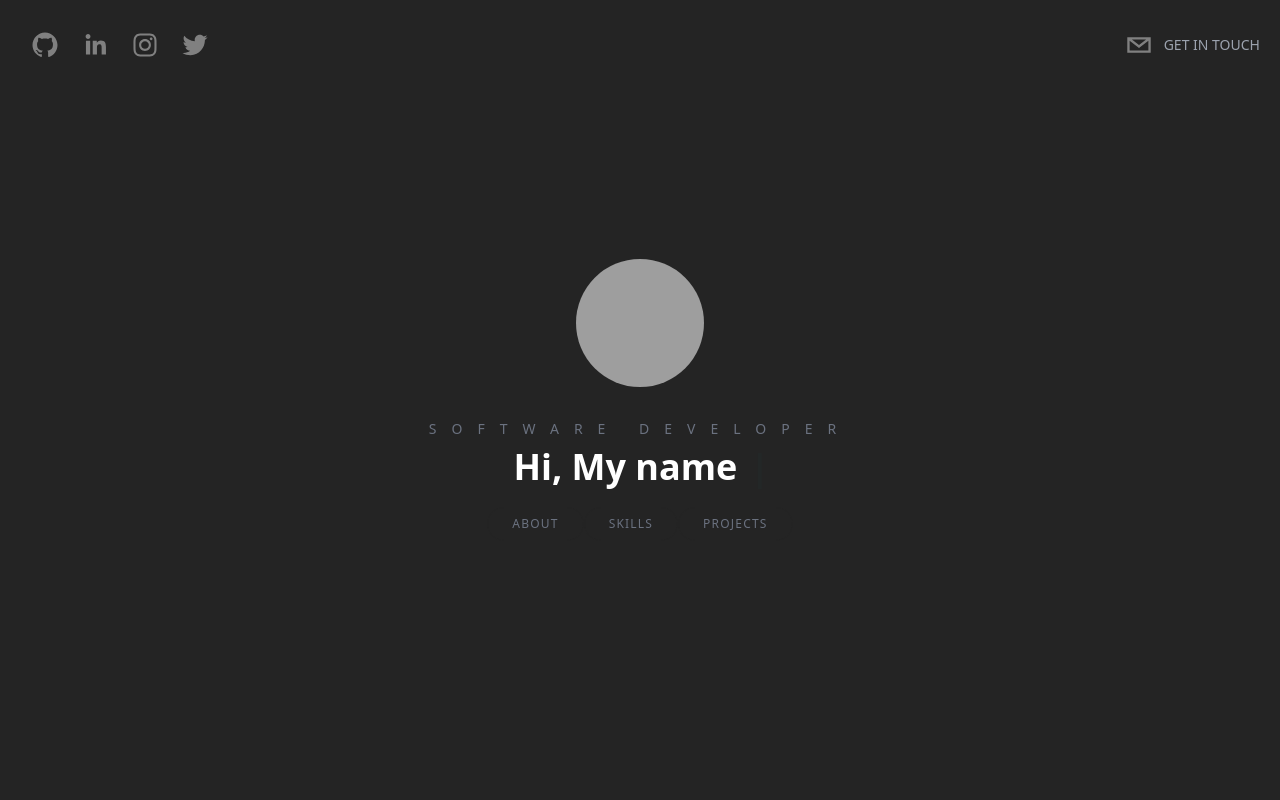
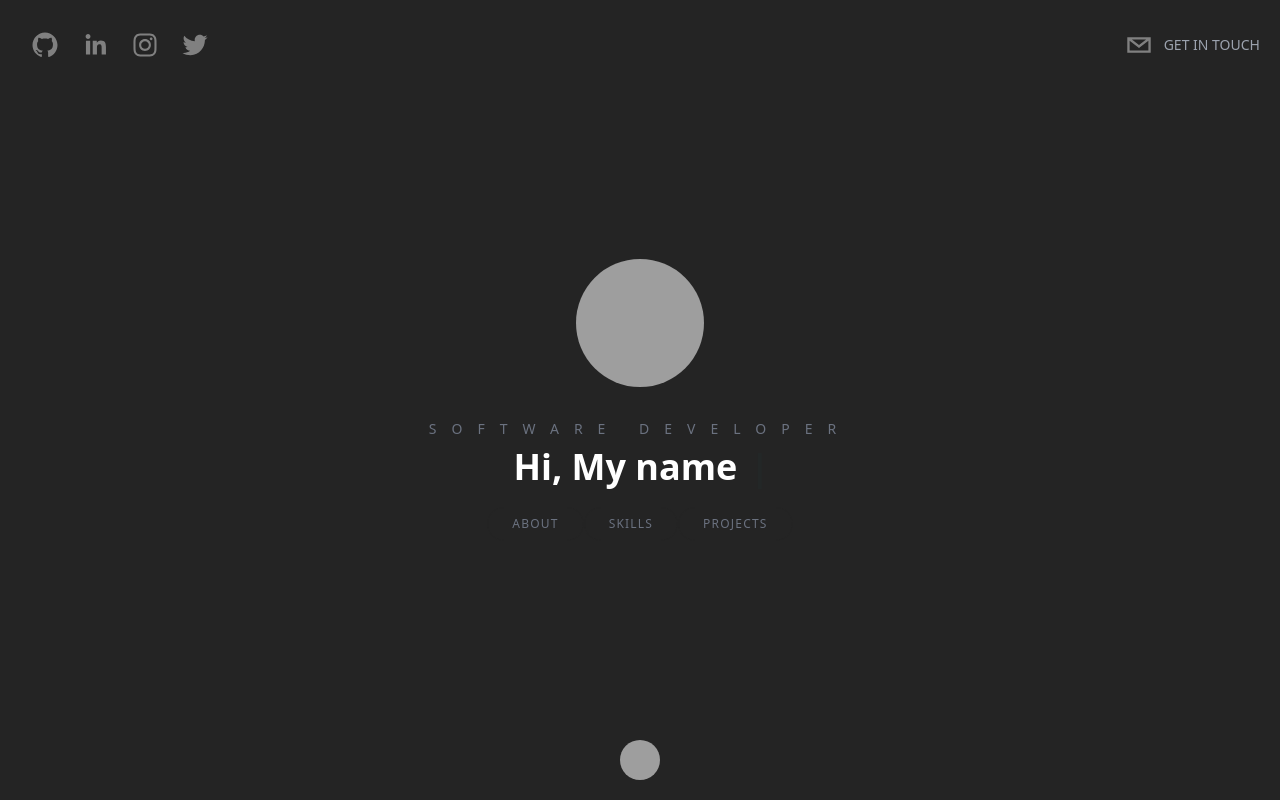
Before and after one commit to AbhinavSalgania/abhinav-portfolio, a Next.js app: page / in a window 1280 px wide. Built offline with nearby package versions, Linux system fonts and the light colour scheme; grey boxes are pictures that could not be loaded.

Commit message:
add Home button in footer

```diff
--- a/src/components/Header.tsx
+++ b/src/components/Header.tsx
@@ -1,6 +1,7 @@
 import React from 'react'
 import { SocialIcon } from 'react-social-icons'
 import {motion} from 'framer-motion'
+import Link from 'next/link'
 
 type Props = {}
 
@@ -49,6 +50,7 @@ const Header = (props: Props) => {
             />
         </motion.div>
 
+
             <motion.div
             initial={{
                 x: 500,
@@ -70,7 +72,9 @@ const Header = (props: Props) => {
                 fgColor='gray'
                 bgColor='transparent'
                 />
-            <p className="uppercase hidden md:inline-flex text-sm text-gray-400"> Get in touch</p>
+                <p className="uppercase hidden md:inline-flex text-sm text-gray-400">
+                Get in touch
+                </p>
             </motion.div>
 
     </header>
--- a/src/components/Projects.tsx
+++ b/src/components/Projects.tsx
@@ -18,7 +18,7 @@ function Projects({}: Props) {
 
         <div className='relative w-full flex overflow-x-scroll overflow-y-hidden snap-x snap-mandatory z-20 scrollbar scrollbar-track-gray-400/20 scrollbar-thumb-[cyan]/80'>
             {projects.map((project, i) => (
-                <div className='w-screen flex-shrink-0 snap-center flex flex-col space-y-5 items-center justify-center p-20 md:p-44 h-screen'>
+                <div key={i} className='w-screen flex-shrink-0 snap-center flex flex-col space-y-5 items-center justify-center p-20 md:p-44 h-screen'>
                     <motion.img
                     initial={{
                         y:-300,
@@ -27,7 +27,7 @@ function Projects({}: Props) {
                     transition={{ duration: 1.2 }}
                     whileInView={{ opacity: 1, y: 0 }}
                     viewport={{once: true}}
-                    src='https://picsum.photos/200/300'
+                    src=''
                     alt='project'
                     />
 
--- a/src/pages/index.tsx
+++ b/src/pages/index.tsx
@@ -6,6 +6,7 @@ import About from '../components/About'
 import Skills from '../components/Skills'
 import Projects from '../components/Projects'
 import ContactMe from '../components/ContactMe'
+import Link from 'next/link'
 
 const inter = Inter({ subsets: ['latin'] })
 
@@ -43,6 +44,19 @@ export default function Home() {
         <ContactMe />
       </section>
 
+    <Link href='#hero'>
+    <footer className='sticky bottom-5 w-full cursor-pointer'>
+      <div className='flex items-center justify-center'>
+        <img
+        className='h-10 w-10 rounded-full filter grayscale hover:grayscale-0 cursor-pointer'
+        src="https://i.imgur.com/e2yvD6A.png"
+        alt='' />
+      </div>
+    </footer>
+    </Link>
+
+
+
     </div>
   )
 }
```
Lines whose indentation alone changed are shown as unchanged.
